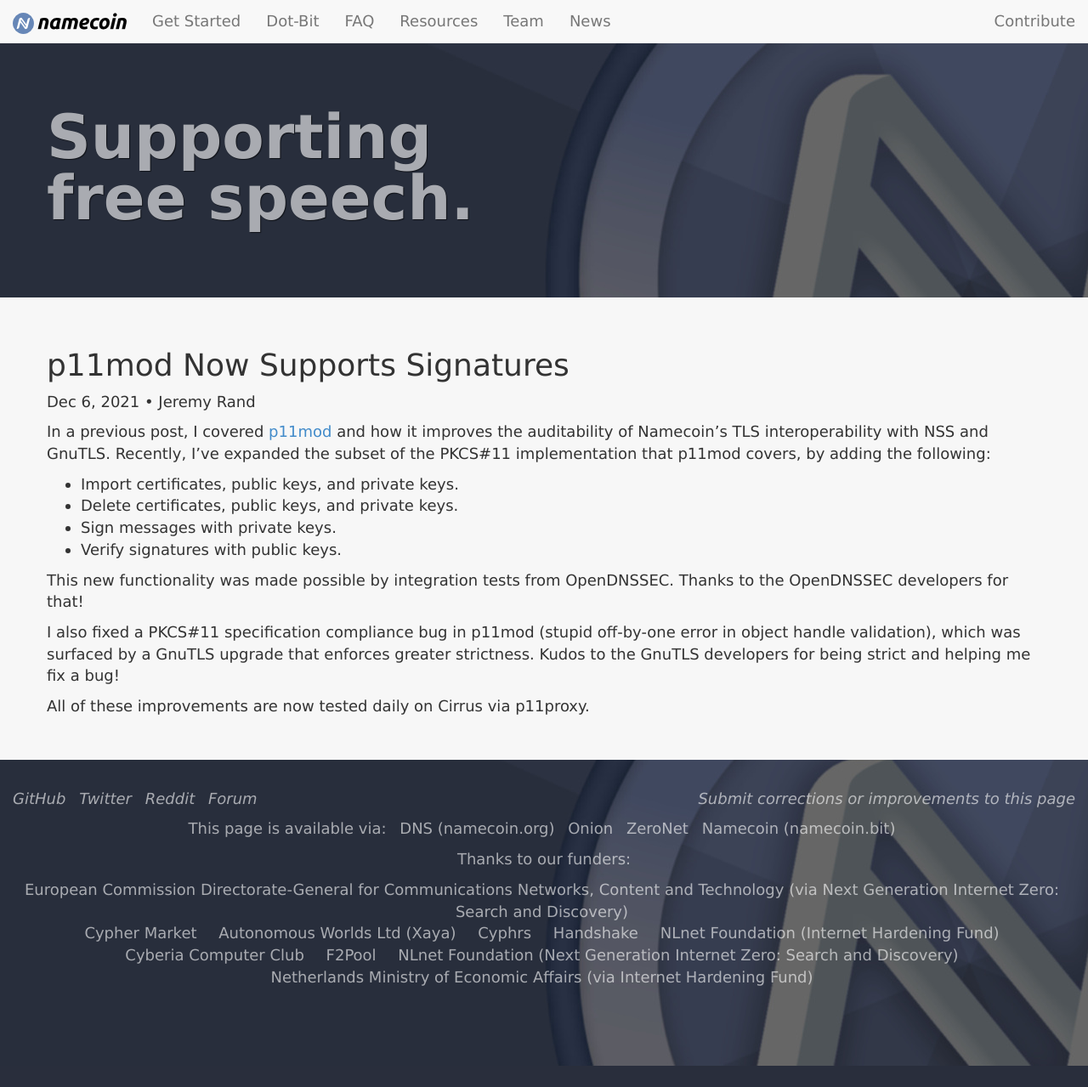
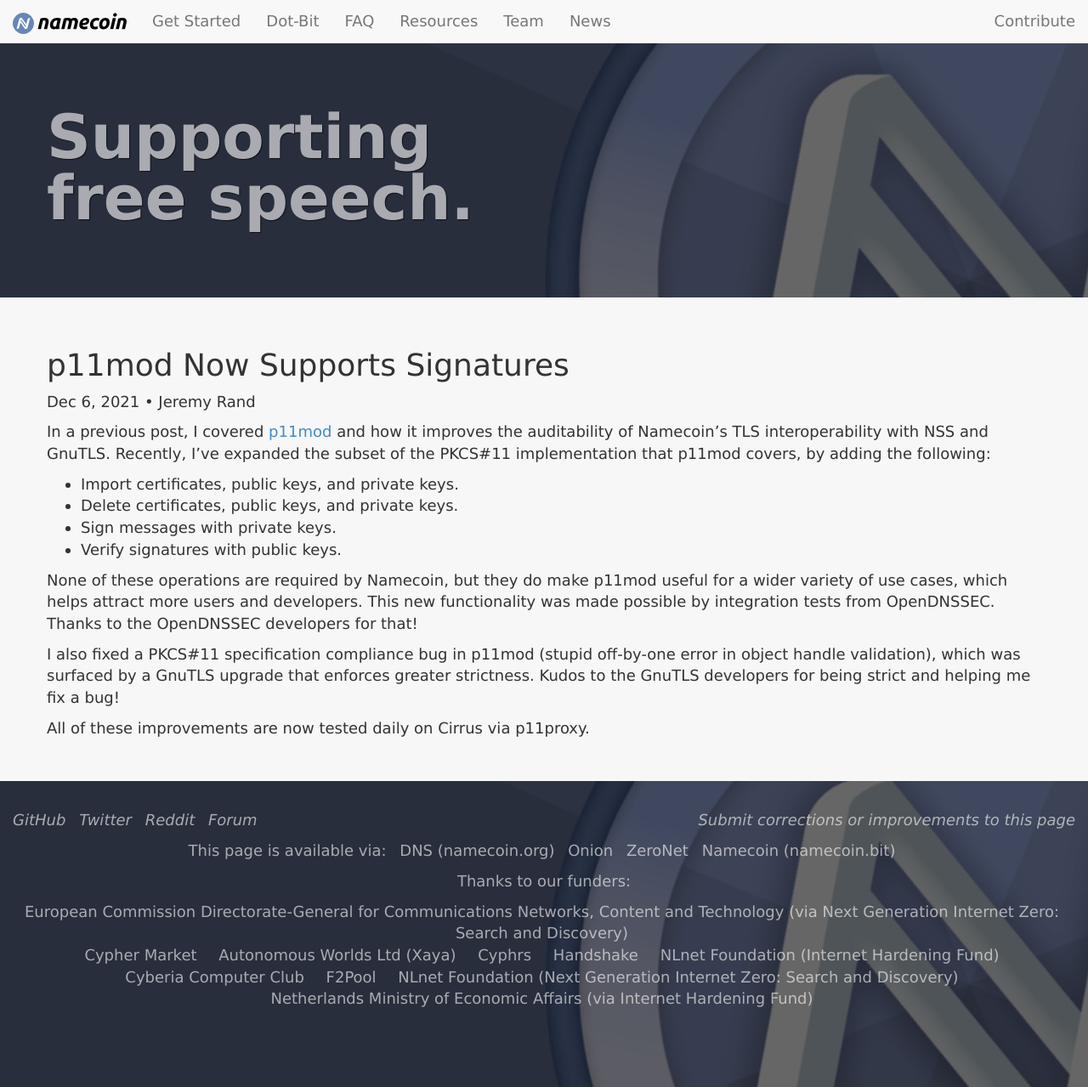
Before and after one commit to JeremyRand/namecoin.org, a Jekyll site: the page built from _posts/2021-12-06-p11mod-signatures.md, in a window 1280 px wide and 1279 px high. Shown: the whole window at 85% size. Built offline with Jekyll 4.4.1, drawn with Linux system fonts in a browser that asks for light colours.

Commit message:
Clarify post from d34f8685cdc2824b2405fe4b9c6fa7a21283454f

```diff
--- a/_posts/2021-12-06-p11mod-signatures.md
+++ b/_posts/2021-12-06-p11mod-signatures.md
@@ -12,7 +12,7 @@ In a previous post, I covered [p11mod]({{ "/2021/07/10/lab-leak-p11mod.html" | r
 * Sign messages with private keys.
 * Verify signatures with public keys.
 
-This new functionality was made possible by integration tests from OpenDNSSEC.  Thanks to the OpenDNSSEC developers for that!
+None of these operations are required by Namecoin, but they do make p11mod useful for a wider variety of use cases, which helps attract more users and developers.  This new functionality was made possible by integration tests from OpenDNSSEC.  Thanks to the OpenDNSSEC developers for that!
 
 I also fixed a PKCS#11 specification compliance bug in p11mod (stupid off-by-one error in object handle validation), which was surfaced by a GnuTLS upgrade that enforces greater strictness.  Kudos to the GnuTLS developers for being strict and helping me fix a bug!
 
```
